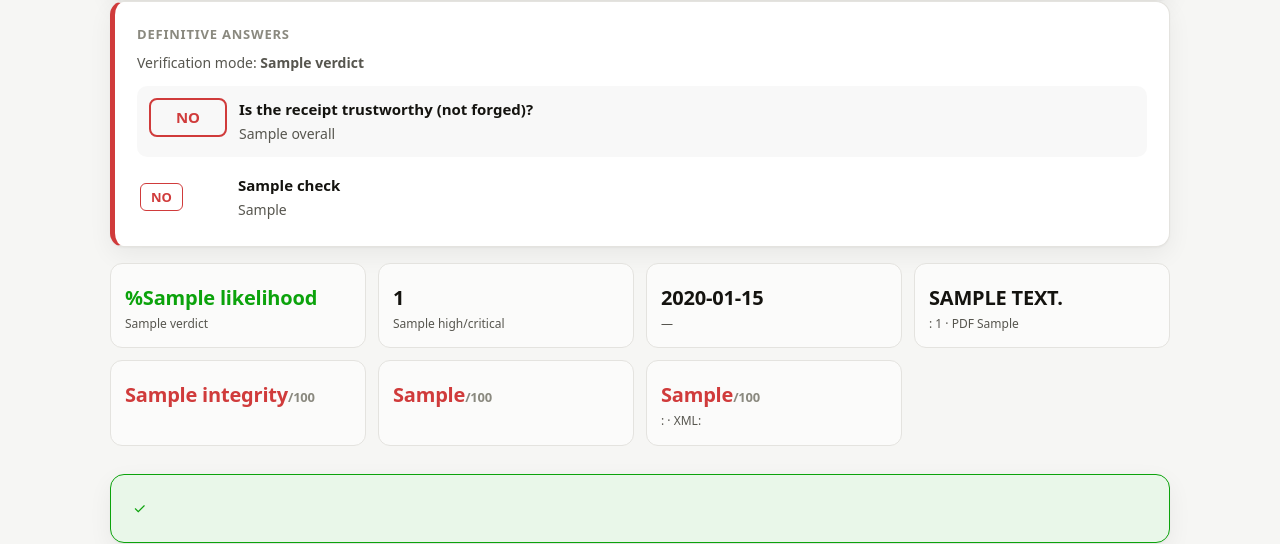
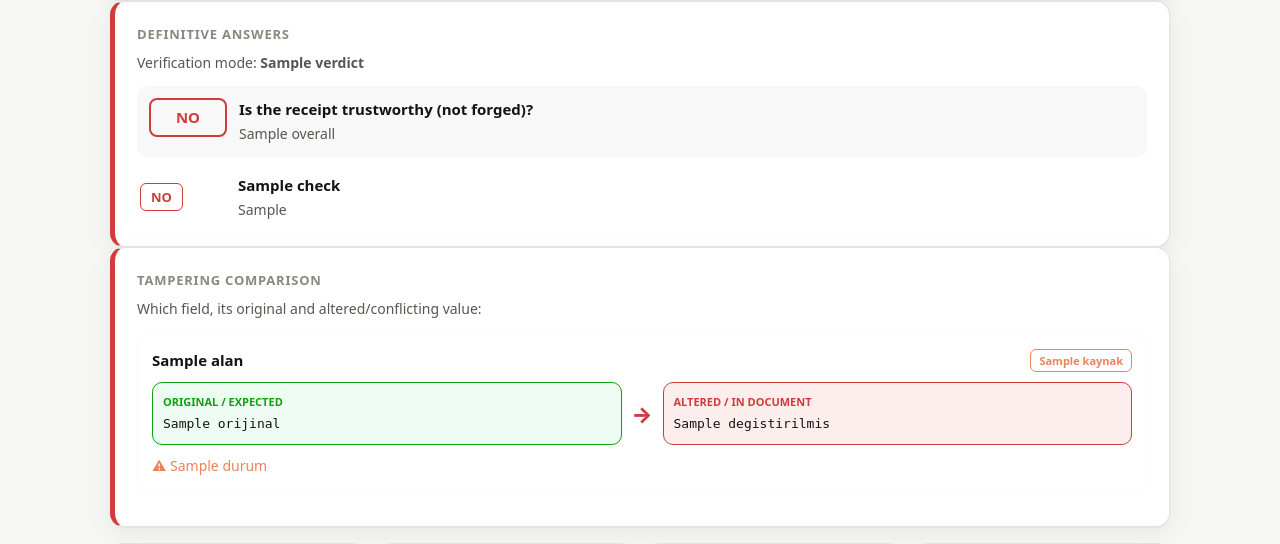
Before and after one commit to mrevreka-dev/dekont-analiz, a Python web app: template templates/report.html in a window 1280 px wide. Shown: the part 332-876 px from the top of the page. Run offline with Jinja, Linux system fonts and the light colour scheme; the template is opened without the code that fills it: most values are stand-ins (such as "Sample title", 1, 10 or a date in 2020).

Commit message:
Add files via upload

```diff
--- a/templates/report.html
+++ b/templates/report.html
@@ -113,6 +113,44 @@
       </tbody>
     </table>
   </div>
+
+  <!-- TAHRİFAT / DEĞİŞİKLİK KARŞILAŞTIRMASI (Alan · Orijinal · Değiştirilmiş) -->
+  {% if r.tamper_comparison %}
+  {% set ocolor = {'kritik':'var(--critical)','yuksek':'var(--serious)'} %}
+  <div class="card" style="border-left:5px solid var(--critical)">
+    <div class="section-title" style="margin-top:0">
+      {{ 'DEĞİŞİKLİK / TAHRİFAT KARŞILAŞTIRMASI' if L=='tr' else 'TAMPERING COMPARISON' }}</div>
+    <div class="subline" style="margin-top:-4px;margin-bottom:14px">
+      {{ 'Hangi alan, orijinal hâli ve değiştirilmiş/çelişen hâli:' if L=='tr' else 'Which field, its original and altered/conflicting value:' }}</div>
+    {% for t in r.tamper_comparison %}
+    <div style="border:1px solid var(--surface-2);border-radius:12px;padding:14px;margin-bottom:12px">
+      <div style="display:flex;justify-content:space-between;align-items:center;gap:10px;margin-bottom:10px">
+        <div style="font-weight:700">{{ t.alan }}</div>
+        <span style="font-size:11px;font-weight:700;color:{{ ocolor.get(t.onem,'var(--serious)') }};
+              border:1.5px solid {{ ocolor.get(t.onem,'var(--serious)') }};border-radius:6px;padding:2px 8px">
+          {{ t.kaynak }}</span>
+      </div>
+      <div style="display:flex;align-items:stretch;gap:10px;flex-wrap:wrap">
+        <div style="flex:1;min-width:200px;background:rgba(34,197,94,0.08);border:1px solid var(--good);
+             border-radius:10px;padding:10px">
+          <div style="font-size:11px;font-weight:700;color:var(--good);margin-bottom:4px">
+            {{ 'ORİJİNAL / OLMASI GEREKEN' if L=='tr' else 'ORIGINAL / EXPECTED' }}</div>
+          <div style="font-family:monospace;font-size:13px">{{ t.orijinal }}</div>
+        </div>
+        <div style="display:flex;align-items:center;font-size:22px;color:var(--critical);font-weight:800">→</div>
+        <div style="flex:1;min-width:200px;background:rgba(220,38,38,0.08);border:1px solid var(--critical);
+             border-radius:10px;padding:10px">
+          <div style="font-size:11px;font-weight:700;color:var(--critical);margin-bottom:4px">
+            {{ 'DEĞİŞTİRİLMİŞ / BELGEDEKİ' if L=='tr' else 'ALTERED / IN DOCUMENT' }}</div>
+          <div style="font-family:monospace;font-size:13px">{{ t.degistirilmis }}</div>
+        </div>
+      </div>
+      <div class="subline" style="margin:10px 0 0;color:{{ ocolor.get(t.onem,'var(--serious)') }}">
+        ⚠ {{ t.durum }}</div>
+    </div>
+    {% endfor %}
+  </div>
+  {% endif %}
 
   <!-- HESAP HAREKETİ -->
   {% if r.classification.is_statement and r.statement %}
```
